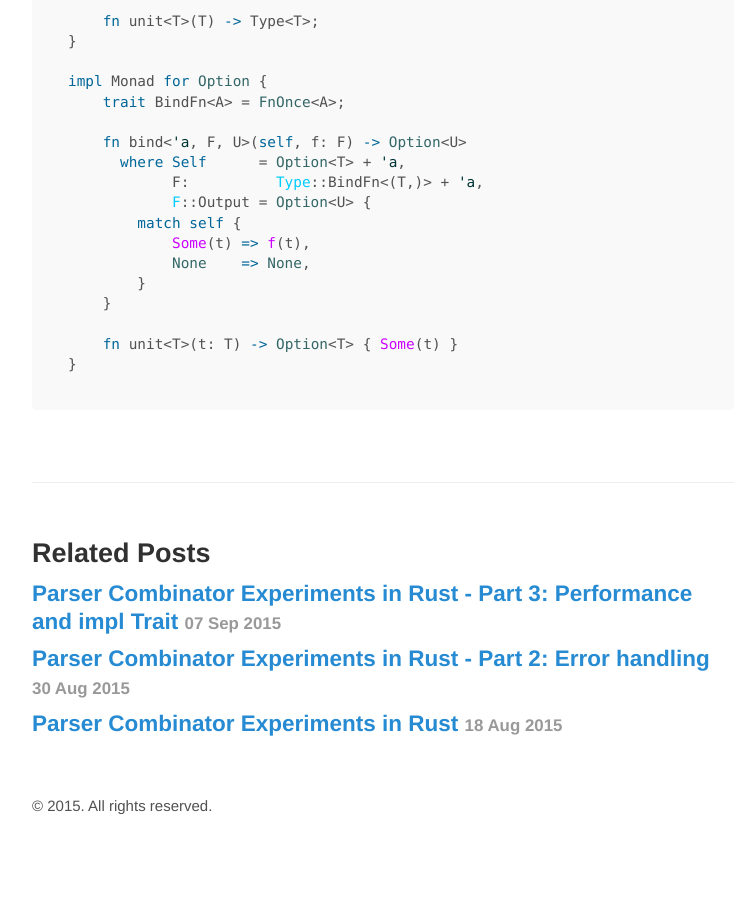
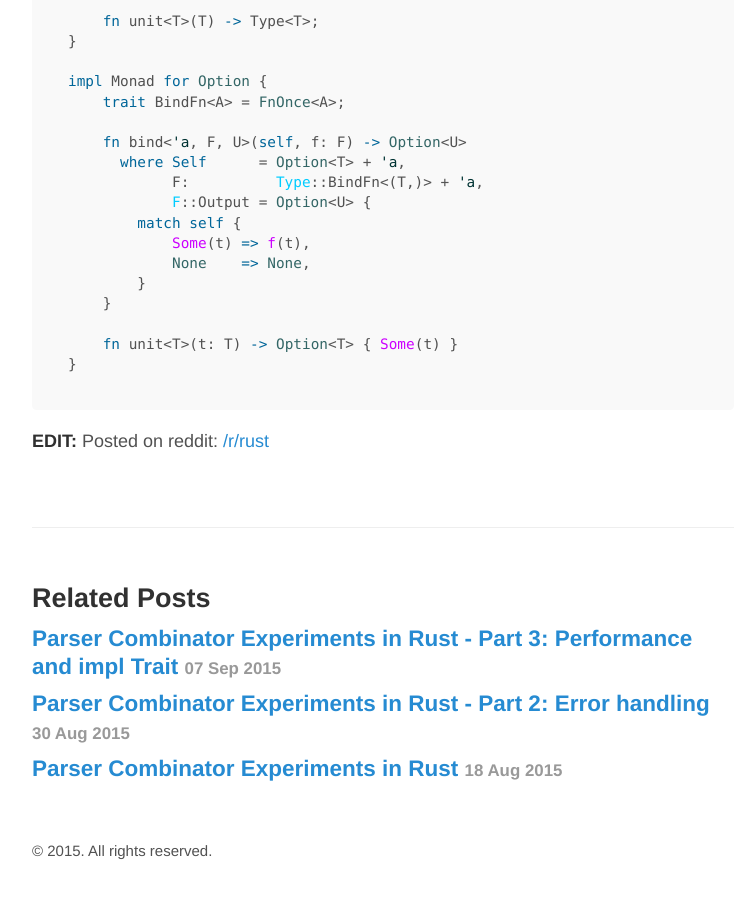
Before and after one commit to m4rw3r/m4rw3r.github.io, a Jekyll site: the page built from _posts/2015-09-19-rust-and-monad-trait.md, in a window 1280 px wide and 900 px high, scrolled down 11909 px. Shown: the whole window, without its empty margins (257-997 px from the left). Built offline with Jekyll 4.4.1, drawn with Linux system fonts in a browser that asks for light colours; Markdown is read by kramdown in place of the engine named in the settings; comment, search, counter and statistics services are not loaded; before the commit the page ends 12764 px from its top, so only the background shows below that.

Commit message:
Added reddit link

````diff
--- a/_posts/2015-09-19-rust-and-monad-trait.md
+++ b/_posts/2015-09-19-rust-and-monad-trait.md
@@ -511,3 +511,5 @@ impl Monad for Option {
 ```
 
 [impl specialization]: https://github.com/rust-lang/rfcs/pull/1210
+
+**EDIT:** Posted on reddit: [/r/rust](https://www.reddit.com/r/rust/comments/3li3by/rust_and_the_monad_trait_not_just_higher_kinded/)
````
